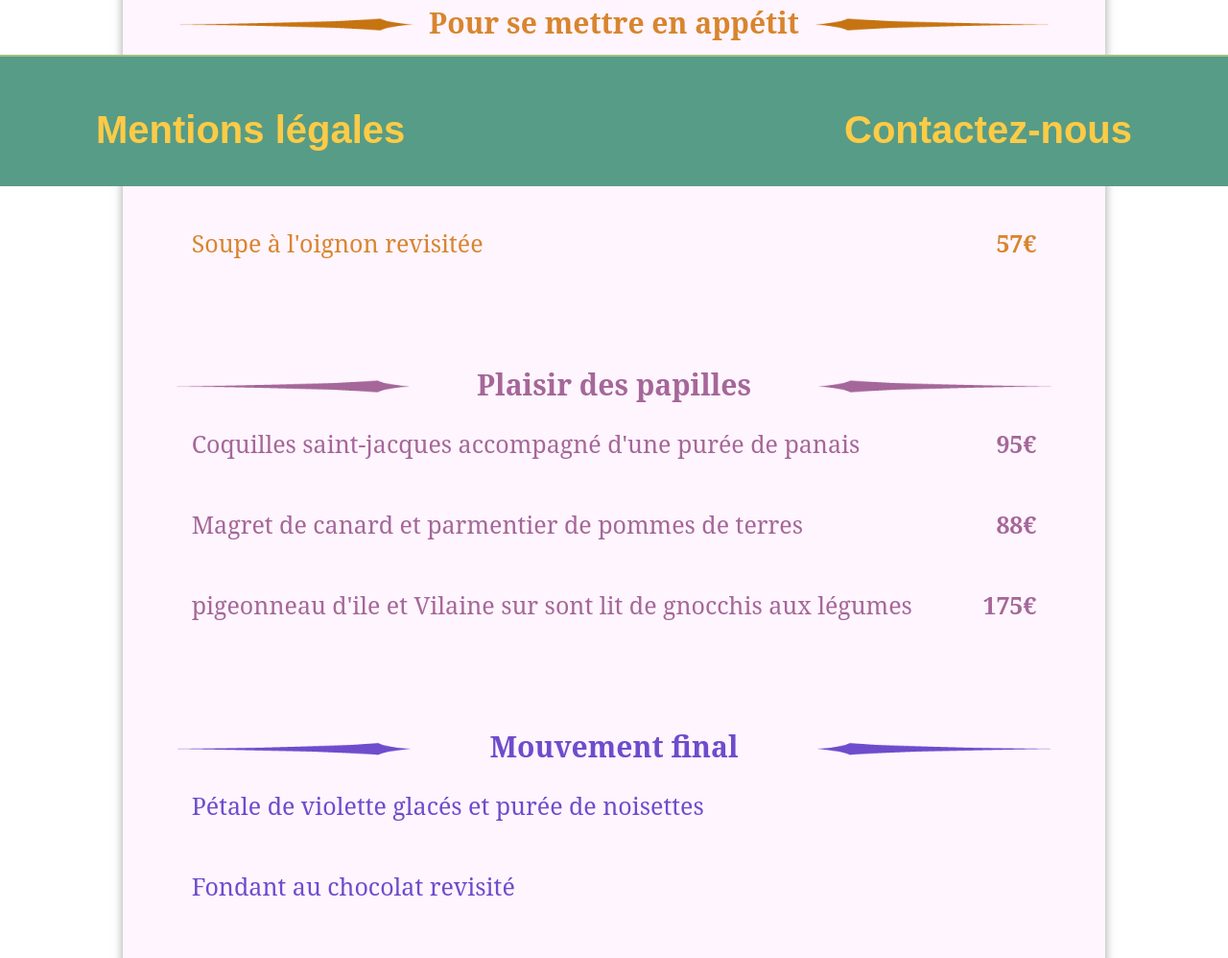
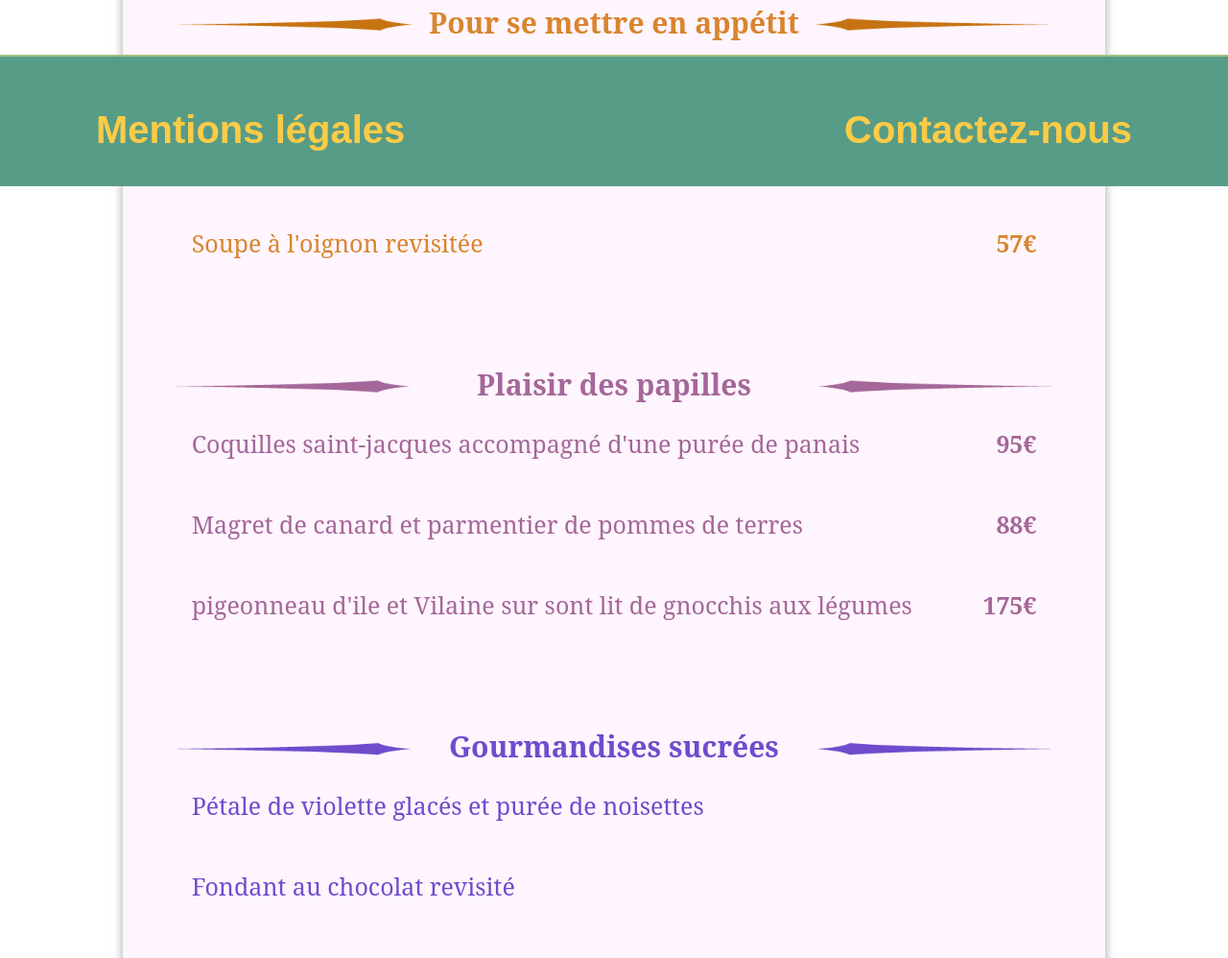
Before and after one commit to fredericklouison/ohmyfood, a website: page menus/lechic.html in a window 1280 px wide. Shown: the part 606-1604 px from the top of the page at 96% size. Drawn offline with Linux system fonts and the light colour scheme.

Commit message:
title align

```diff
--- a/menus/lechic.html
+++ b/menus/lechic.html
@@ -103,7 +103,7 @@
             <div class="divider">
                 <img src="../image/trait_menu2_5.png" alt="" class="img1" >
                 <div class="line-title">
-                    <p class="text-title">Mouvement final</p>
+                    <p class="text-title">Gourmandises sucrées</p>
                     <div class="underline lechic_3"></div>
                 </div>
                 <img src="../image/trait_menu2_6.png" alt="" class="img2">
--- a/sass/partials/utils/_mixins.scss
+++ b/sass/partials/utils/_mixins.scss
@@ -61,6 +61,7 @@
             @media screen and (max-width:900px){
                 .text{
                     font-size: 12vw ;
+
                 }
             }
             .text-title{
@@ -68,6 +69,7 @@
                 font-weight: bold;
                 font-size: 30px;
                 color: $font-color;
+                text-align: center;
             }
             .divider{
                 display: flex;
```
Also changed, not shown: css/style.css, 1 other file.
